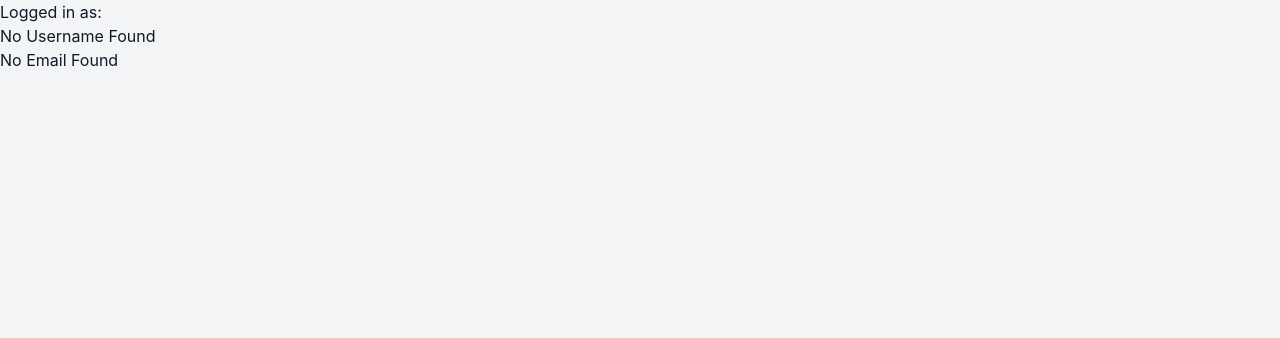
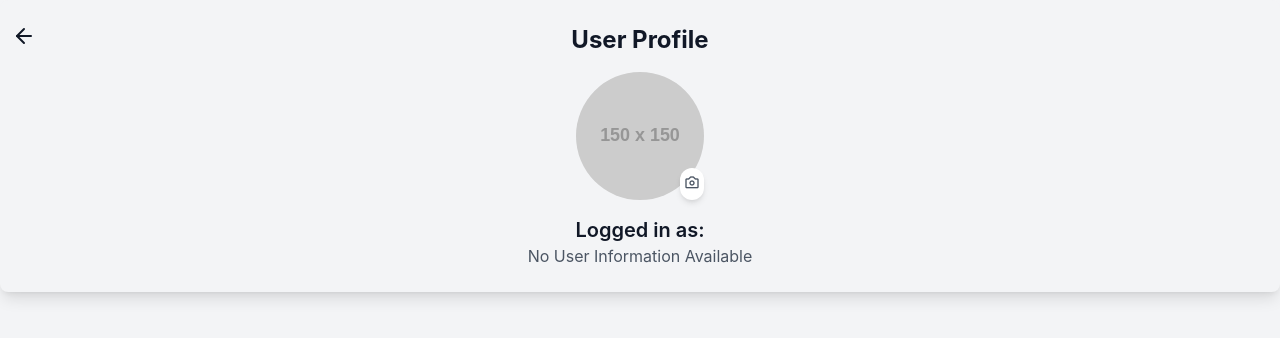
Before and after one commit to ejimnkonye1/Chat-app, a React (Vite) app: page /userprofile in a window 1280 px wide. Shown: the top 338 px of the page. Built offline with nearby package versions, Linux system fonts and the light colour scheme.

Commit message:
still handling the userprofile

```diff
--- a/src/Firebase.jsx
+++ b/src/Firebase.jsx
@@ -2,6 +2,7 @@
 import { initializeApp } from "firebase/app";
 import { getAuth } from "firebase/auth";
 import { getFirestore } from 'firebase/firestore';
+import { getStorage } from 'firebase/storage';
 
 // TODO: Add SDKs for Firebase products that you want to use
 // https://firebase.google.com/docs/web/setup#available-libraries
@@ -23,5 +24,5 @@ const app = initializeApp(firebaseConfig);
 
  const auth = getAuth(app);
 const firestore = getFirestore(app)
-
+export const storage = getStorage(app);
 export {auth, firestore}
--- /dev/null
+++ b/src/components/HandleBack.jsx
@@ -0,0 +1,4 @@
+export const handleBackClick = (navigate, navigateBack, setNavigateBack) => {
+    !navigateBack ? navigate('/chatbox') : null
+    setNavigateBack(false)
+}
--- a/src/components/Settings.jsx
+++ b/src/components/Settings.jsx
@@ -1,12 +1,20 @@
-
+import { useState } from "react";
 import { useSelector, useDispatch } from "react-redux"
+import { useNavigate } from 'react-router-dom';
 import { CiDark } from "react-icons/ci";
 import { setMode } from '../action';
 import { CiLight } from "react-icons/ci";
+import { handleBackClick } from './HandleBack';
+import { FiArrowLeft } from 'react-icons/fi';
 const Settings = () => {
 
+  const navigate = useNavigate();
   const dispatch = useDispatch()
   const darkMode = useSelector((state) => state.darkMode)
+
+
+  const [navigateBack, setNavigateBack] = useState(false);
+
 
   const toggleDarkMode = () => {
      const newMode = !darkMode
@@ -17,6 +25,12 @@ const Settings = () => {
   return (
     <>
       <div className="flex flex-col ">
+      <button
+        className="absolute left-3 top-3 text-3xl"
+        onClick={() => handleBackClick(navigate, navigateBack, setNavigateBack)}
+      >
+        <FiArrowLeft size={24} />
+      </button>
         <h1 className="text-center font-bold text-2xl py-4 dark:text-gray-100 ">Settings</h1>
         <hr/>
         <div className="mt-2 flex justify-between p-4 ">
--- a/src/components/Userprofile.jsx
+++ b/src/components/Userprofile.jsx
@@ -1,14 +1,24 @@
 import { useEffect, useState } from 'react';
-import { auth, firestore } from '../Firebase';
-import { doc, getDoc } from 'firebase/firestore';
+import { useNavigate } from 'react-router-dom';
+import { auth, firestore, storage } from '../Firebase';
+import { doc, getDoc, updateDoc } from 'firebase/firestore';
+import { ref, uploadBytes, getDownloadURL } from 'firebase/storage';
+import { FiArrowLeft } from 'react-icons/fi';
+import { handleBackClick } from './HandleBack';
 
 const Userprofile = () => {
   const [user, setUser] = useState(null);
+  const [loading, setLoading] = useState(true);
+  const [navigateBack, setNavigateBack] = useState(false);
+  const [profileImage, setProfileImage] = useState(null);
+  const [imageUrl, setImageUrl] = useState('');
+
+  const navigate = useNavigate();
 
   useEffect(() => {
     const fetchUserData = async () => {
-      if (auth.currentUser ) {
-        const userRef = doc(firestore, 'users', auth.currentUser .uid);
+      if (auth.currentUser) {
+        const userRef = doc(firestore, 'users', auth.currentUser.uid);
         const userDoc = await getDoc(userRef);
         if (userDoc.exists()) {
           setUser(userDoc.data());
@@ -16,18 +26,80 @@ const Userprofile = () => {
           console.log('No user document found');
         }
       }
+      setLoading(false);
     };
 
     fetchUserData();
   }, []);
 
+  const handleImageChange = (e) => {
+    const file = e.target.files[0];
+    if (file) {
+      const reader = new FileReader();
+      reader.onloadend = () => {
+        setProfileImage(reader.result);
+        uploadImage(file);
+      };
+      reader.readAsDataURL(file);
+    } else {
+      console.log("No file selected.");
+    }
+  };
+
+  const uploadImage = async (file) => {
+    try {
+      const storageRef = ref(storage, `profileImages/${auth.currentUser.uid}`);
+      const snapshot = await uploadBytes(storageRef, file);
+      const url = await getDownloadURL(snapshot.ref);
+
+      if (auth.currentUser) {
+        const userRef = doc(firestore, 'users', auth.currentUser.uid);
+        await updateDoc(userRef, { profileImage: url });
+        setImageUrl(url);
+      }
+    } catch (error) {
+      console.error("Error uploading image:", error);
+    }
+  };
+
+  if (loading) {
+    return <div className="text-center">Loading...</div>;
+  }
+
   return (
-    <div>
-      <div>
-        <h1>Logged in as:</h1>
-        {user ? <h2>{user.username}</h2> : <h2>No Username Found</h2>}
-        {user ? <h3>{user.email}</h3> : <h3>No Email Found</h3>}
+    <div className="flex flex-col items-center bg-gray-100 p-6 rounded-lg shadow-lg">
+      <button
+        className="absolute left-3 text-3xl"
+        onClick={() => handleBackClick(navigate, navigateBack, setNavigateBack)}
+      >
+        <FiArrowLeft size={24} />
+      </button>
+      <h1 className="text-2xl font-bold mb-4">User Profile</h1>
+      <div className="relative mb-4">
+        <img
+          src={imageUrl || 'https://via.placeholder.com/150'}
+          alt="Profile"
+          className="w-32 h-32 rounded-full object-cover"
+        />
+        <input
+          type="file"
+          accept="image/*"
+          onChange={handleImageChange}
+          className="absolute bottom-0 right-0 w-10 h-10 opacity-0 cursor-pointer"
+        />
+        <span className="absolute bottom-0 right-0 bg-white p-1 rounded-full shadow-md cursor-pointer">
+          <i className="bx bx-camera text-gray-600"></i>
+        </span>
       </div>
+      <h2 className="text-xl font-semibold">Logged in as:</h2>
+      {user ? (
+        <div className="mt-2 text-center">
+          <p className="text-lg text-gray-800">{user.username || 'No Username Found'}</p>
+          <p className="text-sm text-gray-600">{user.email || 'No Email Found'}</p>
+        </div>
+      ) : (
+        <p className="text-gray-600">No User Information Available</p>
+      )}
     </div>
   );
 };
```
